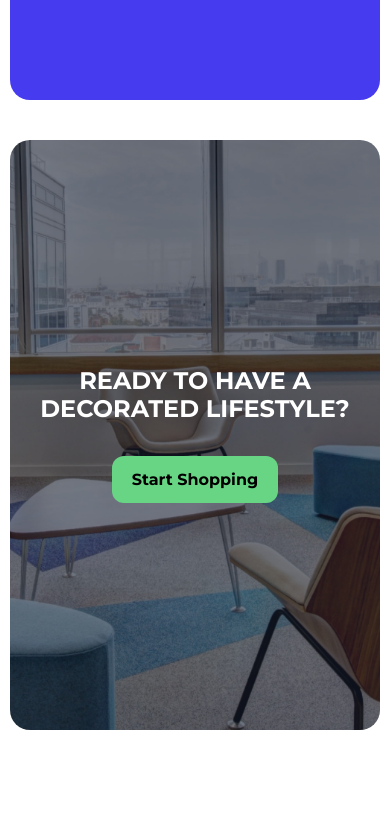
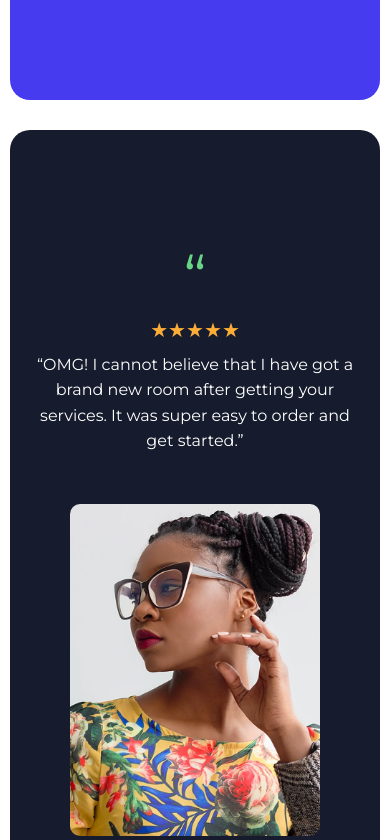
Before and after one commit to Akbarshoh404/figma-furniture-store, a React (Create React App) app: page / in a window 390 px wide. Shown: the part 1564-2404 px from the top of the page. Built offline with nearby package versions, Linux system fonts and the light colour scheme.

Commit message:
responsive section 4

```diff
--- /dev/null
+++ b/src/Pages/Home/Section4/index.jsx
@@ -0,0 +1,25 @@
+import React from "react";
+import styles from "./style.module.scss";
+import img from "../../../Components/images/section4.png";
+
+const Section4 = () => {
+  return (
+    <section className={styles.section}>
+      <div className={styles.container}>
+        <div className={styles.textContent}>
+          <p className={styles.quoteMark}>“</p>
+          <p className={styles.stars}>★★★★★</p>
+          <p className={styles.testimonial}>
+            “OMG! I cannot believe that I have got a brand new room after
+            getting your services. It was super easy to order and get started.”
+          </p>
+        </div>
+        <div className={styles.image}>
+          <img src={img} alt="Section 4 illustration" />
+        </div>
+      </div>
+    </section>
+  );
+};
+
+export default Section4;
--- /dev/null
+++ b/src/Pages/Home/Section4/style.module.scss
@@ -0,0 +1,153 @@
+// style.module.scss
+@import url("https://fonts.googleapis.com/css2?family=Montserrat:wght@400;700&display=swap");
+
+.section {
+  width: 100%;
+  height: 100vh;
+  padding: 20px 0;
+  display: flex;
+  align-items: center;
+}
+
+.container {
+  width: 95%;
+  height: 100%;
+  margin: 0 auto;
+  background-color: #161c2d;
+  border-radius: 20px;
+  padding: 0 175px;
+  display: flex;
+  align-items: center;
+  justify-content: center;
+  gap: 40px;
+}
+
+.textContent {
+  width: 50%;
+  color: white;
+  font-family: "Montserrat", sans-serif;
+}
+
+.quoteMark {
+  color: #68d585;
+  font-size: 120px;
+  line-height: 1;
+  margin: 0;
+}
+
+.stars {
+  color: #fcad38;
+  font-size: 24px;
+  margin: 20px 0;
+}
+
+.testimonial {
+  font-size: 24px;
+  line-height: 1.6;
+  width: 100%;
+  margin: 0;
+}
+
+.image {
+  width: 50%;
+  height: auto;
+  border-radius: 10px;
+  display: flex;
+  justify-content: flex-end;
+  align-items: center;
+
+  img {
+    width: 450px;
+    border-radius: 10px;
+    height: auto;
+  }
+}
+
+@media screen and (max-width: 1350px) {
+  .container {
+    padding: 0 100px;
+  }
+
+  .image {
+    img {
+      width: 400px;
+    }
+  }
+}
+
+@media screen and (max-width: 1024px) {
+  .container {
+    padding: 0 50px;
+  }
+
+  .image {
+    img {
+      width: 300px;
+    }
+  }
+}
+
+@media screen and (max-width: 768px) {
+  .container {
+    flex-direction: column;
+    padding: 40px;
+    height: 100%;
+    gap: 50px;
+  }
+
+  .textContent {
+    width: 100%;
+    text-align: center;
+  }
+
+  .quoteMark {
+    font-size: 80px;
+  }
+
+  .stars {
+    font-size: 20px;
+    margin: 15px 0;
+  }
+
+  .testimonial {
+    font-size: 18px;
+  }
+
+  .image {
+    width: 100%;
+    justify-content: center;
+
+    img {
+      width: 300px;
+    }
+  }
+}
+
+@media screen and (max-width: 480px) {
+  .section {
+    padding: 10px 0;
+  }
+
+  .container {
+    padding: 20px;
+  }
+
+  .quoteMark {
+    font-size: 60px;
+  }
+
+  .stars {
+    font-size:20px;
+    margin: 10px 0;
+  }
+
+  .testimonial {
+    font-size: 16px;
+  }
+
+  .image {
+    img {
+      width: 250px;
+    }
+  }
+}
--- a/src/Pages/Home/index.jsx
+++ b/src/Pages/Home/index.jsx
@@ -4,6 +4,7 @@ import Navbar from "../../Layoutes/Navbar";
 import Header from "./Header";
 
 import Section3 from "./Section3";
+import Section4 from "./Section4";
 import Section5 from "./Section5";
 
 const Home = () => {
@@ -13,7 +14,7 @@ const Home = () => {
       <Header />
 
       <Section3 />
-
+      <Section4 />
       <Section5 />
     </>
   );
```
Also changed, not shown: src/Components/images/section4.png (added).
